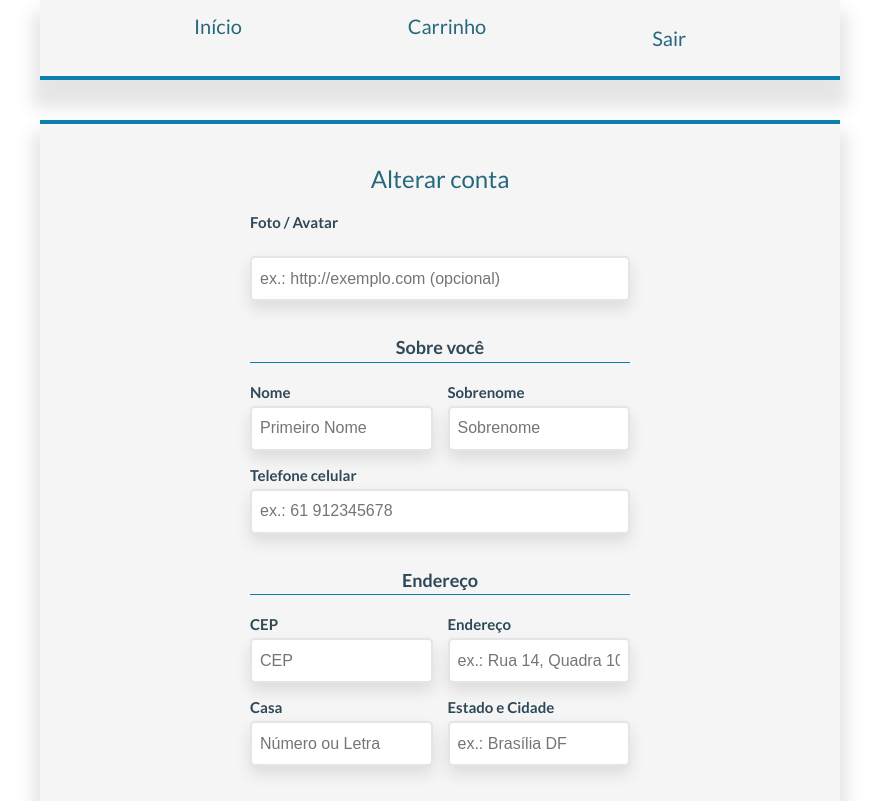
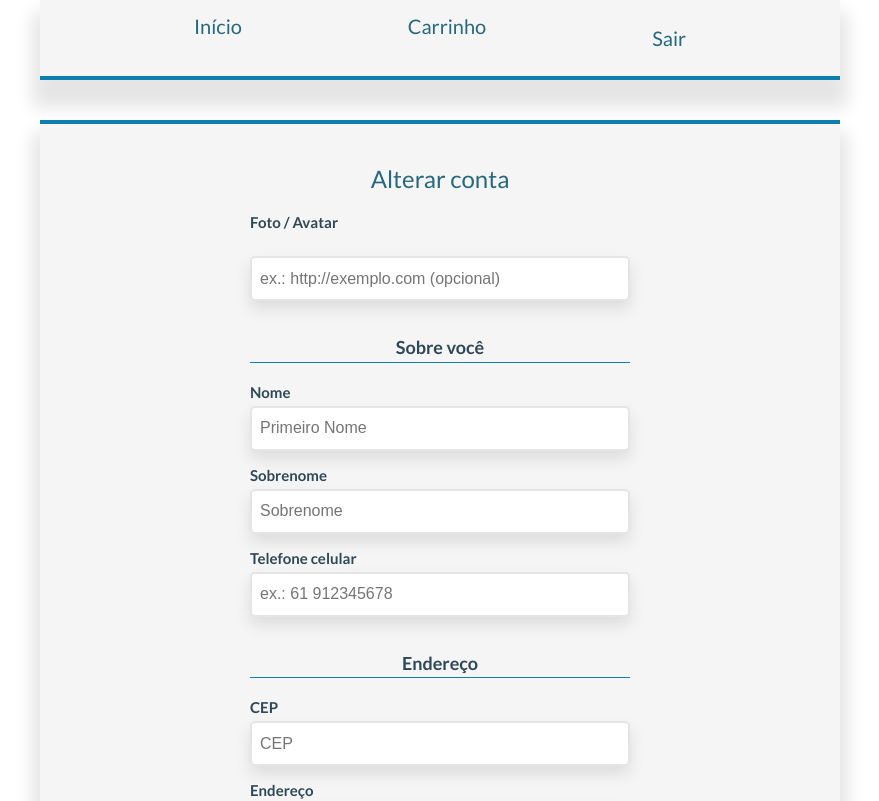
Before and after one commit to Nadno/e-commerce-front-end, a Next.js app: page /account in a window 1280 px wide. Shown: the top 801 px of the page, without its empty margins (200-1079 px from the left). Built offline with nearby package versions, Linux system fonts and the light colour scheme.

Commit message:
style: divide .input-block in two types, first with two columns and seconds with three columns

```diff
--- a/src/components/Form/style.ts
+++ b/src/components/Form/style.ts
@@ -23,8 +23,14 @@ const FormContainer = styled(Container)`
 
     .input-block {
       display: grid;
-      grid-template: 1fr 1fr / 1fr;
+      grid-template: 1fr / 1fr;
       gap: 1.5rem;
+
+
+      &.--three {
+        grid-template: 1fr / 1fr 1fr;
+
+      }
     }
 
     footer {
@@ -48,8 +54,15 @@ const FormContainer = styled(Container)`
       margin: 0 auto;
 
       .input-block {
-        grid-template: 1fr / 1fr 1fr;
         align-items: flex-end;
+
+        &.--two {
+          grid-template: 1fr / 1fr 1fr;
+        }
+
+        &.--three {
+          grid-template: 1fr / repeat(3, 1fr);
+        }
       }
     }
   }
```
